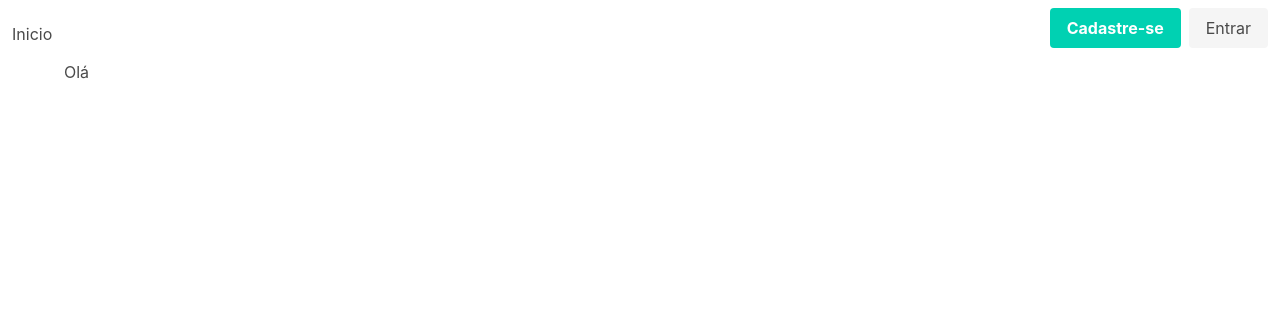
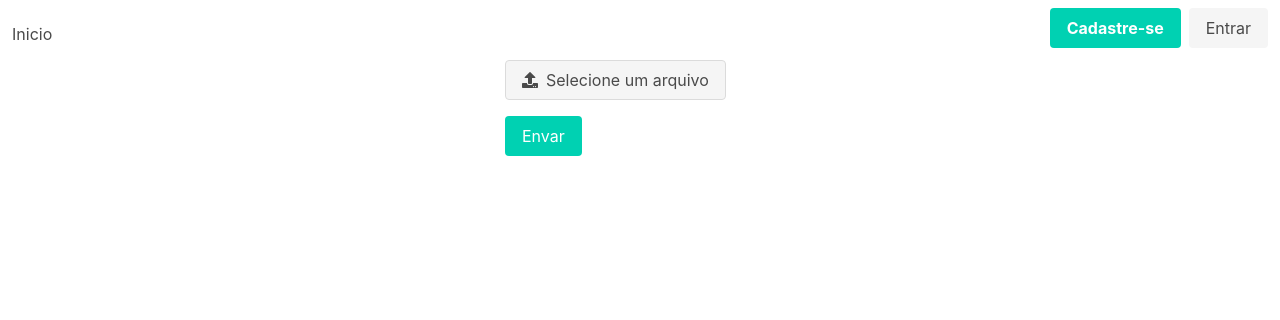
Before and after one commit to LeonCruz/django-gallery, a Django app: page /upload/ in a window 1280 px wide. Shown: the top 320 px of the page. Run offline with Django 3.2, Linux system fonts and the light colour scheme; some libraries are stand-ins or nearby versions.

Commit message:
Upload de fotos

```diff
--- /dev/null
+++ b/images_upload/forms.py
@@ -0,0 +1,9 @@
+from django import forms
+
+from images_upload.models import Images
+
+
+class ImageUploadForm(forms.ModelForm):
+    class Meta:
+        model = Images
+        fields = ("image",)
--- a/images_upload/models.py
+++ b/images_upload/models.py
@@ -2,7 +2,11 @@ from accounts.models import User
 from django.db import models
 
 
+def path_file(instance, filename):
+    return f"uploads/{instance.user.id}/{filename}"
+
+
 # Create your models here.
 class Images(models.Model):
-    image_path = models.ImageField()
+    image = models.ImageField(upload_to=path_file)
     user = models.ForeignKey(User, on_delete=models.CASCADE)
--- a/images_upload/urls.py
+++ b/images_upload/urls.py
@@ -3,4 +3,4 @@ from django.urls import path
 from images_upload import views
 
 app_name = "upload"
-urlpatterns = [path("", views.index, name="index")]
+urlpatterns = [path("", views.ImageUploadView.as_view(), name="index")]
--- a/images_upload/views.py
+++ b/images_upload/views.py
@@ -1,6 +1,30 @@
-from django.shortcuts import render
+from django import views
+from django.shortcuts import redirect, render
+
+from images_upload.forms import ImageUploadForm
 
 
 # Create your views here.
 def index(request):
     return render(request, "images_upload/index.html")
+
+
+class ImageUploadView(views.View):
+    template_name = "images_upload/index.html"
+    form_class = ImageUploadForm
+
+    def get(self, request):
+        form = self.form_class()
+        return render(request, self.template_name, {"form": form})
+
+    def post(self, request):
+        form = self.form_class(request.POST, request.FILES)
+
+        if form.is_valid():
+            img = form.save(commit=False)
+            img.user = request.user
+            img.save()
+
+            return redirect(request.path)
+
+        return redirect(request.path)
--- a/templates/images_upload/index.html
+++ b/templates/images_upload/index.html
@@ -3,5 +3,30 @@
 {% block title %} Enviar imagem {% endblock %}
 
 {% block content %}
-  <h1>Olá</h1>
+  <div class="columns is-centered">
+    <div class="column is-one-quarter">
+      <form action="{% url 'upload:index' %}" method="post" enctype="multipart/form-data">
+        {% csrf_token %}
+        <div class="file">
+          <label class="file-label">
+            <input class="file-input" type="file" name="{{ form.image.name }}"
+                                                  id="{{ form.image.id_for_label }}">
+            <span class="file-cta">
+              <span class="file-icon">
+                <i class="fas fa-upload"></i>
+              </span>
+              <span class="file-label">
+                Selecione um arquivo
+              </span>
+            </span>
+          </label>
+        </div>
+        <div class="field mt-4">
+          <div class="control">
+            <button class="button is-primary">Envar</button>
+          </div>
+        </div>
+      </form>
+    </div>
+  </div>
 {% endblock %}
```
Also changed, not shown: images_upload/migrations/0002_auto_20201103_1735.py (added), images_upload/migrations/0003_auto_20201103_1745.py (added), images_upload/migrations/0004_auto_20201103_1759.py (added), 1 other file.
